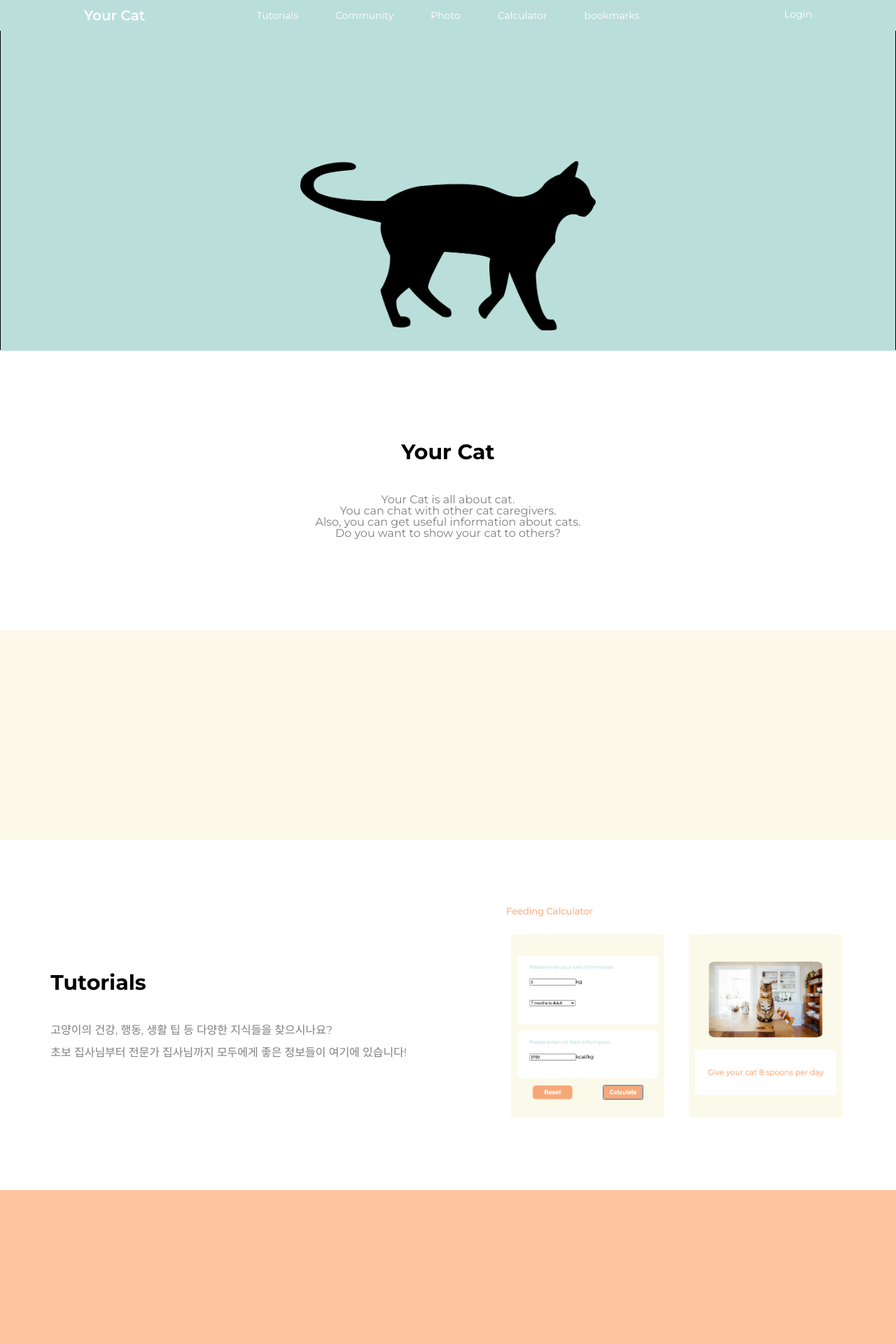
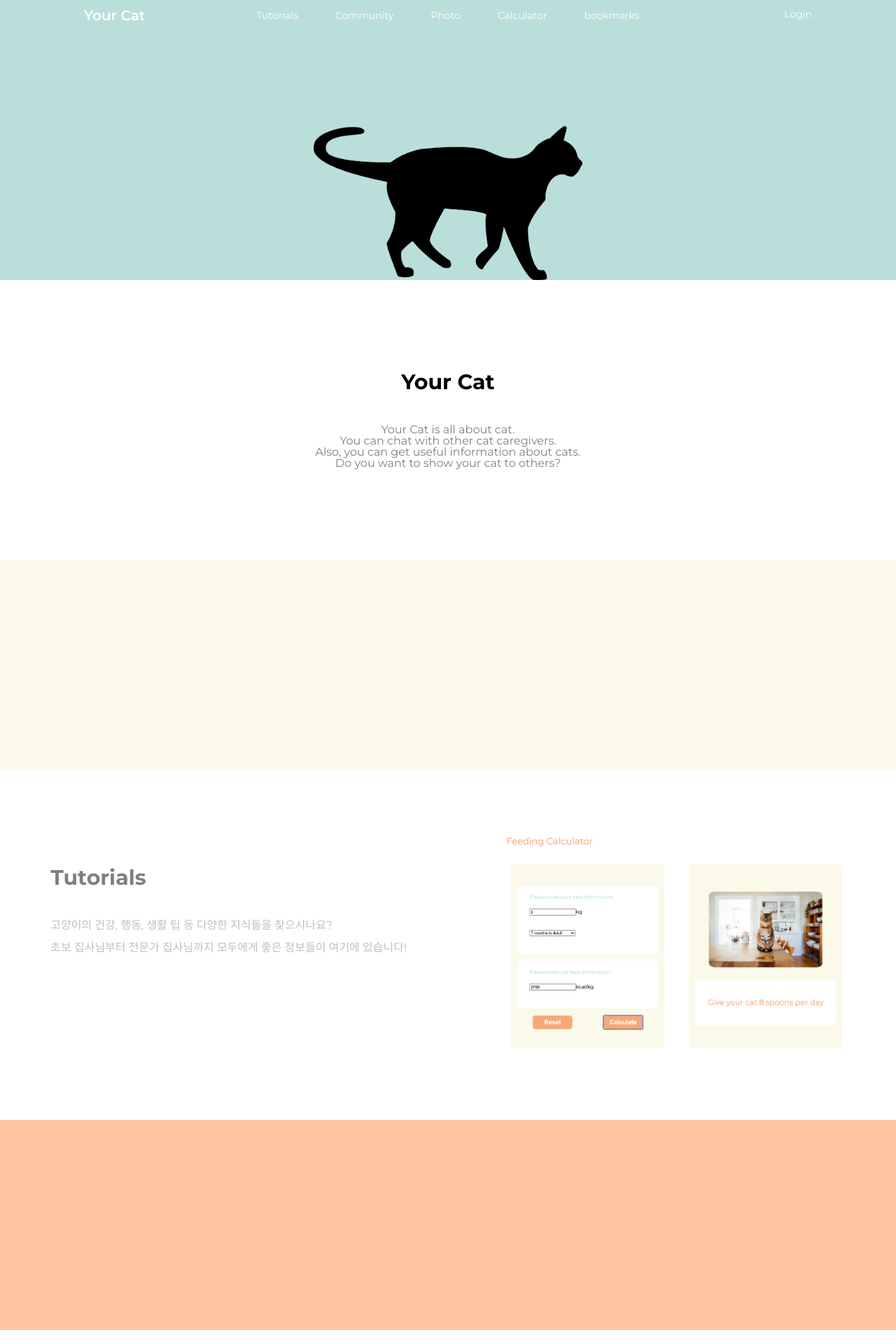
Before and after one commit to codestates/yourcat-client, a React (Create React App) app: page / in a window 1280 px wide. Shown: the top 1920 px of the page at 70% size. Built offline with nearby package versions, Linux system fonts and the light colour scheme.

Commit message:
[#100][Style] LandingPage animation

```diff
--- a/src/components/pages/LandingPage/LandingPage.js
+++ b/src/components/pages/LandingPage/LandingPage.js
@@ -1,11 +1,50 @@
 import React from 'react';
-import styled from 'styled-components';
+import styled, { keyframes } from 'styled-components';
 
 import BlackCat from '../../../images/blackCat.png';
 import pageImage from '../../../images/mainCalculator.png';
 
+const TextFade = keyframes`
+  0% {
+    transform: translateY(-50px);
+    opacity: 0.2;
+  }
+
+  20% {
+    transform: translateY(-50px);
+    opacity: 0.5;
+  }
+
+  60% {
+    transform: none;
+    opacity: 1;
+
+  }
+  80% {
+    transform: none;
+    opacity: 1;
+  }
+  100% {
+    transform: none;
+    opacity: 0.5;
+  }`;
+
+const CatWalk = keyframes`
+  0% {
+    transform: translateX(-30vw);
+    opacity: 0.5;
+
+  }
+  100% {
+    transform: none;
+    opacity: 1;
+  }`;
+
 const CatImg = styled('img')`
-  width: 33%;
+  width: 30%;
+  animation: ${CatWalk} 3.5s ease-in-out;
+  margin-top: auto;
+  margin-bottom: 0;
 `;
 
 CatImg.defaultProps = {
@@ -30,15 +69,14 @@ const Container = styled('div')`
 const CatBox = styled('div')`
   display: flex;
   justify-content: center;
-  align-items: center;
-  padding-top: 200px;
+
+  bottom: 10px;
   background-color: #badfdb;
-  height: 500px;
+  height: 50vh;
 `;
 
 const Box = styled('div')`
-  border: 1px solid black;
-  height: 500px;
+  height: 50vh;
 `;
 
 const YellowBox = styled('div')`
@@ -52,7 +90,7 @@ const OrangeBox = styled('div')`
 `;
 
 const MainTextBox = styled('div')`
-  height: 400px;
+  height: 50vh;
   display: flex;
   flex-direction: column;
   justify-content: center;
@@ -64,6 +102,7 @@ const LeftTextBox = styled('div')`
   display: flex;
   flex-direction: column;
   justify-content: center;
+  animation: ${TextFade} 2s ease-in forwards infinite;
 `;
 
 const RightTextBox = styled('div')`
@@ -72,6 +111,8 @@ const RightTextBox = styled('div')`
   flex-direction: column;
   justify-content: center;
   align-items: end;
+  animation: ${TextFade} 2s ease-in forwards infinite;
+  animation-delay: 2s;
 `;
 
 const WelcomeTitle = styled('h1')`
@@ -118,6 +159,7 @@ export default function LandingPage() {
       </Box>
       <MainTextBox>
         <WelcomeTitle>Your Cat</WelcomeTitle>
+
         <WelcomeDesc>
           Your Cat is all about cat.
           <br />
```
